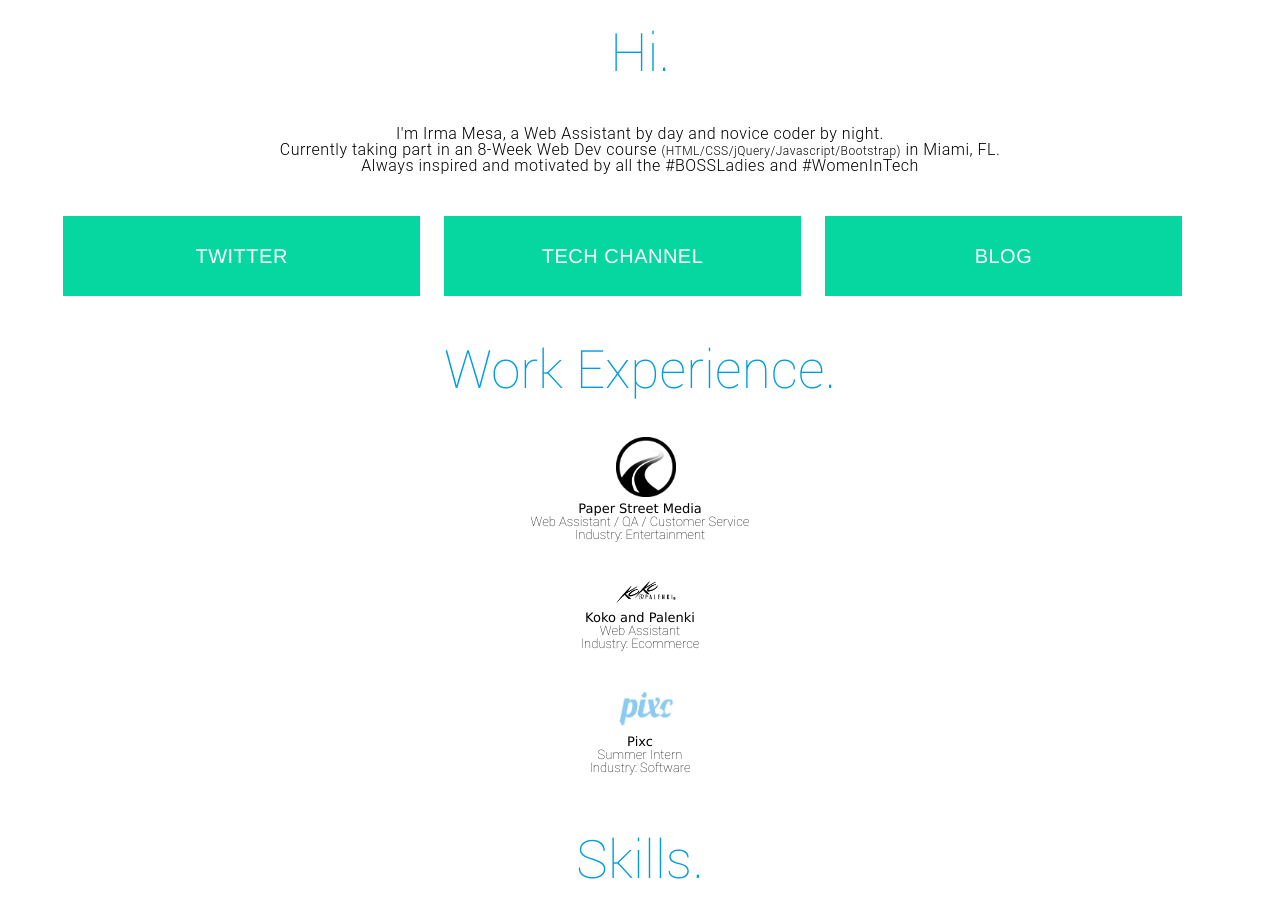
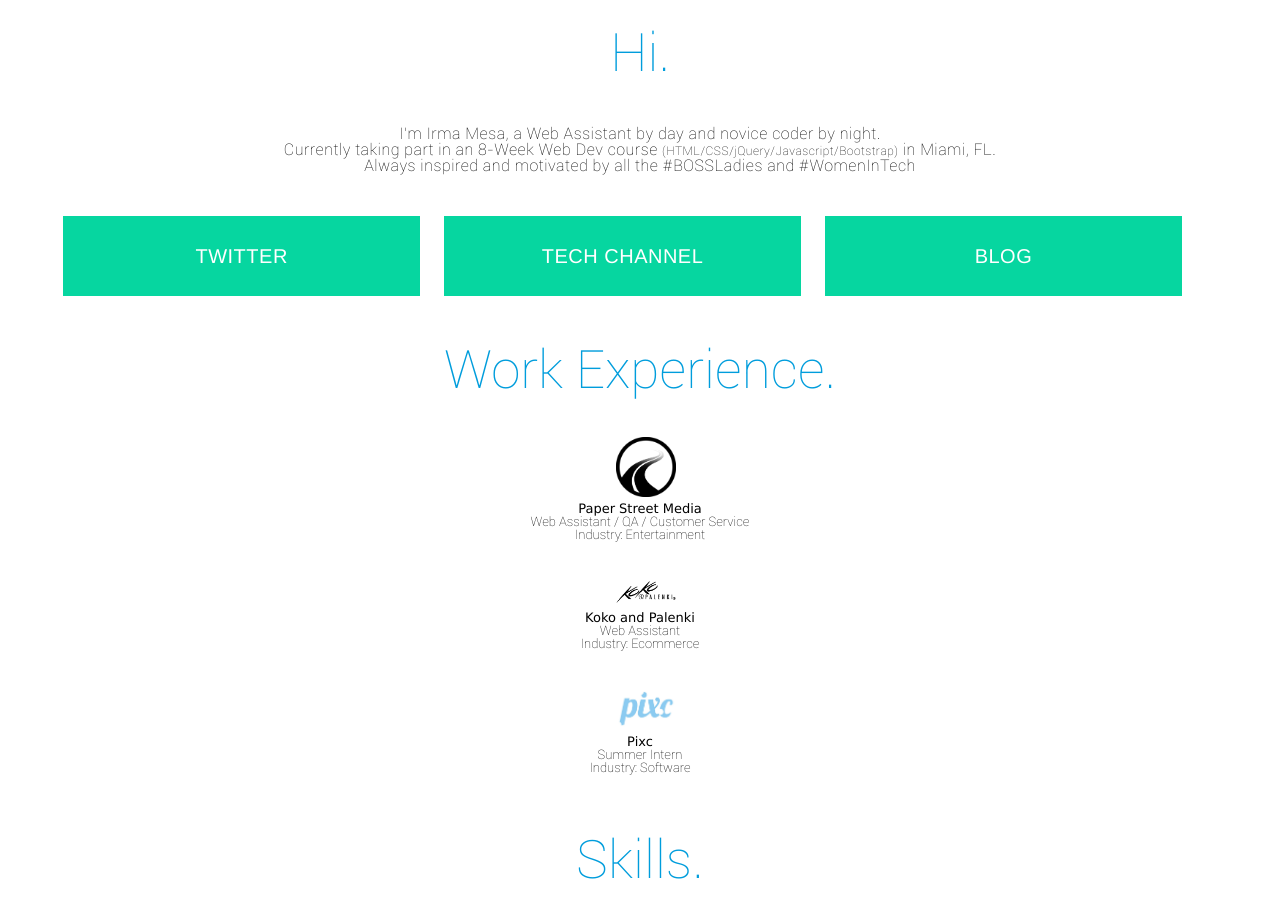
Before and after one commit to irmattg/irmattg.github.io, a plain HTML site: page index.html in a window 1280 px wide. Shown: the part 783-1699 px from the top of the page. Drawn offline with Linux system fonts and the light colour scheme.

Commit message:
added new robot font to intro-p

```diff
--- a/css/styles.css
+++ b/css/styles.css
@@ -132,7 +132,7 @@
 	font-size: 16px;
 	margin: 30px;
 	letter-spacing: .5px;
-	font-family: Roboto, Tahoma;
+	font-family: 'Roboto Thin', Tahoma;
 	font-weight: 300;
 }
 
```
